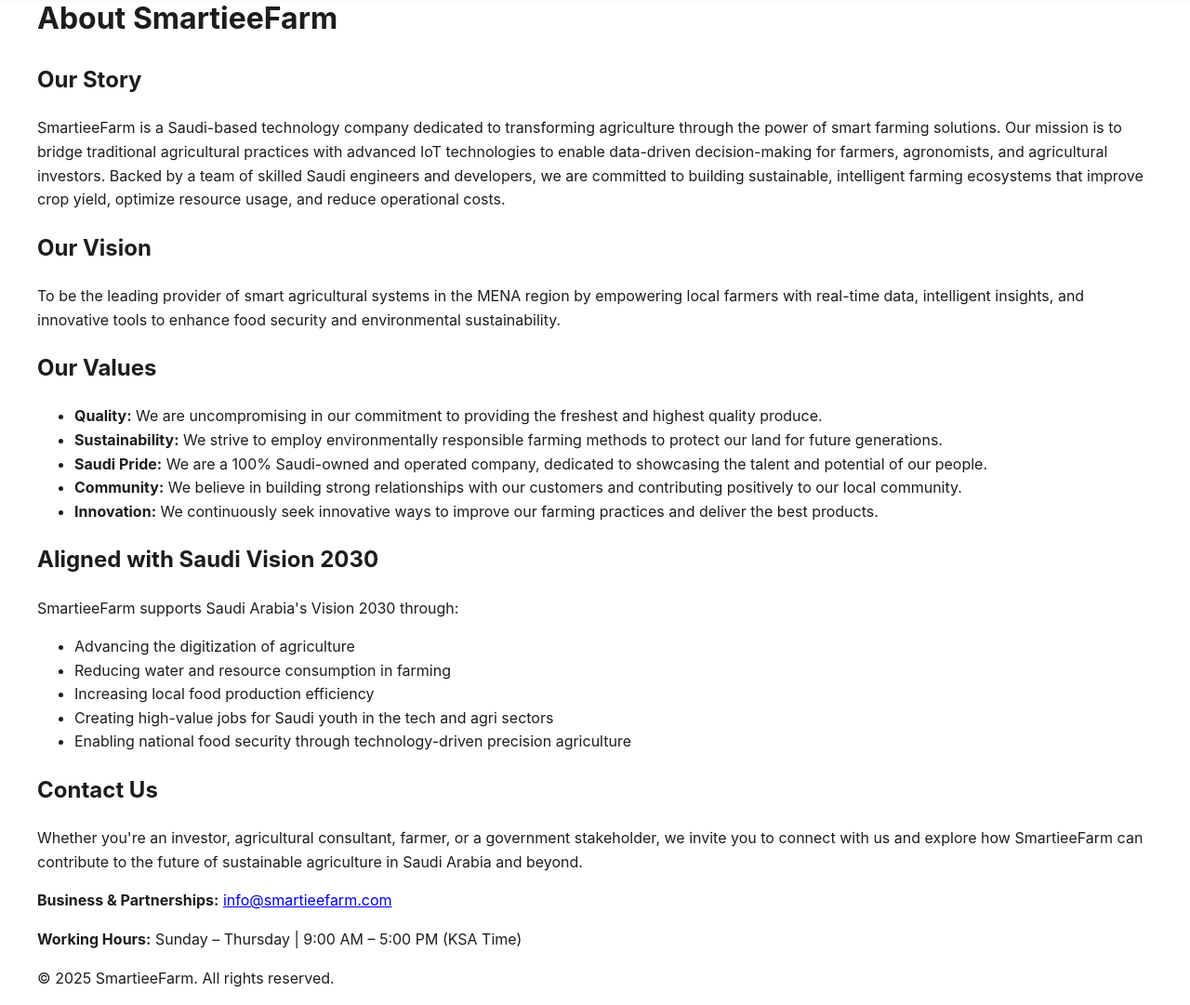
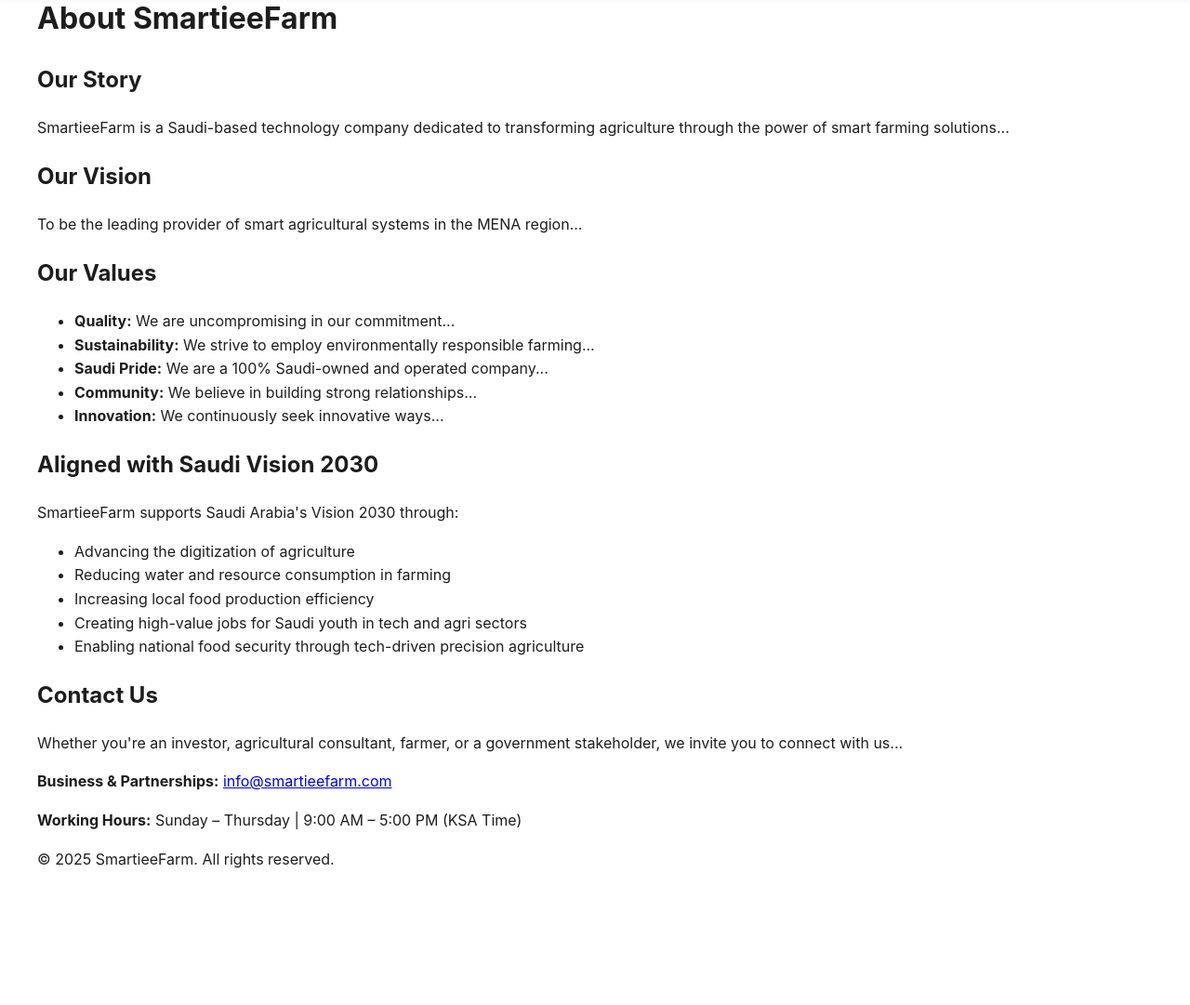
Before and after one commit to tyalzahrani94/basic-example, a Flask app: page /about in a window 1280 px wide. Shown: the part 87-1168 px from the top of the page at 93% size. After the commit the page ends 1021 px from the top, so only its background shows below. Run offline with Flask 3, Linux system fonts and the light colour scheme.

Commit message:
Update about.html

```diff
--- a/templates/about.html
+++ b/templates/about.html
@@ -4,20 +4,20 @@
     <meta charset="UTF-8">
     <meta name="viewport" content="width=device-width, initial-scale=1.0">
     <title>SmartieeFarm - About Us</title>
-    <link rel="stylesheet" href="style.css">
+    <link rel="stylesheet" href="{{ url_for('static', filename='css/style.css') }}">
 </head>
 <body>
     <header>
         <div class="container">
             <div class="logo">
-                <a href="index1.html">
-                    <img src="source/1-removebg-preview.png" alt="SmartieeFarm Logo">
+                <a href="{{ url_for('home') }}">
+                    <img src="{{ url_for('static', filename='images/1-removebg-preview.png') }}" alt="SmartieeFarm Logo">
                     SmartieeFarm
                 </a>
             </div>
             <nav>
                 <ul>
-                    <li><a href="index1.html">Home</a></li>
+                    <li><a href="{{ url_for('home') }}">Home</a></li>
                     <li><a href="products.html">Products</a></li>
                     <li class="current"><a href="about.html">About Us</a></li>
                     <li class="lang-switch"><a href="about-ar.html" onclick="switchToArabic(); return false;">العربية</a></li>
@@ -31,22 +31,22 @@
 
         <section class="our-story">
             <h2>Our Story</h2>
-            <p>SmartieeFarm is a Saudi-based technology company dedicated to transforming agriculture through the power of smart farming solutions. Our mission is to bridge traditional agricultural practices with advanced IoT technologies to enable data-driven decision-making for farmers, agronomists, and agricultural investors. Backed by a team of skilled Saudi engineers and developers, we are committed to building sustainable, intelligent farming ecosystems that improve crop yield, optimize resource usage, and reduce operational costs.</p>
+            <p>SmartieeFarm is a Saudi-based technology company dedicated to transforming agriculture through the power of smart farming solutions...</p>
         </section>
 
         <section class="our-vision">
             <h2>Our Vision</h2>
-            <p>To be the leading provider of smart agricultural systems in the MENA region by empowering local farmers with real-time data, intelligent insights, and innovative tools to enhance food security and environmental sustainability.</p>
+            <p>To be the leading provider of smart agricultural systems in the MENA region...</p>
         </section>
 
         <section class="our-values">
             <h2>Our Values</h2>
             <ul>
-                <li><strong>Quality:</strong> We are uncompromising in our commitment to providing the freshest and highest quality produce.</li>
-                <li><strong>Sustainability:</strong> We strive to employ environmentally responsible farming methods to protect our land for future generations.</li>
-                <li><strong>Saudi Pride:</strong> We are a 100% Saudi-owned and operated company, dedicated to showcasing the talent and potential of our people.</li>
-                <li><strong>Community:</strong> We believe in building strong relationships with our customers and contributing positively to our local community.</li>
-                <li><strong>Innovation:</strong> We continuously seek innovative ways to improve our farming practices and deliver the best products.</li>
+                <li><strong>Quality:</strong> We are uncompromising in our commitment...</li>
+                <li><strong>Sustainability:</strong> We strive to employ environmentally responsible farming...</li>
+                <li><strong>Saudi Pride:</strong> We are a 100% Saudi-owned and operated company...</li>
+                <li><strong>Community:</strong> We believe in building strong relationships...</li>
+                <li><strong>Innovation:</strong> We continuously seek innovative ways...</li>
             </ul>
         </section>
 
@@ -57,16 +57,15 @@
                 <li>Advancing the digitization of agriculture</li>
                 <li>Reducing water and resource consumption in farming</li>
                 <li>Increasing local food production efficiency</li>
-                <li>Creating high-value jobs for Saudi youth in the tech and agri sectors</li>
-                <li>Enabling national food security through technology-driven precision agriculture</li>
+                <li>Creating high-value jobs for Saudi youth in tech and agri sectors</li>
+                <li>Enabling national food security through tech-driven precision agriculture</li>
             </ul>
         </section>
 
         <section class="contact-us">
             <h2>Contact Us</h2>
-            <p>Whether you're an investor, agricultural consultant, farmer, or a government stakeholder, we invite you to connect with us and explore how SmartieeFarm can contribute to the future of sustainable agriculture in Saudi Arabia and beyond.</p>
-            <p><strong>Business & Partnerships:</strong> <a href="mailto:info@smartieefarm.com">
-                info@smartieefarm.com</a></p>
+            <p>Whether you're an investor, agricultural consultant, farmer, or a government stakeholder, we invite you to connect with us...</p>
+            <p><strong>Business & Partnerships:</strong> <a href="mailto:info@smartieefarm.com">info@smartieefarm.com</a></p>
             <p><strong>Working Hours:</strong> Sunday – Thursday | 9:00 AM – 5:00 PM (KSA Time)</p>
         </section>
     </main>
@@ -79,20 +78,13 @@
 
     <script>
         function switchToArabic() {
-            // Store language preference
             localStorage.setItem('preferredLanguage', 'ar');
             document.cookie = 'preferredLanguage=ar; path=/; max-age=31536000';
-
-            // Redirect to Arabic version
             window.location.href = 'about-ar.html';
         }
 
-        // Check for preferred language on load
         document.addEventListener('DOMContentLoaded', function() {
-            const preferredLanguage = localStorage.getItem('preferredLanguage') ||
-                                   getCookie('preferredLanguage');
-
-            // Redirect to Arabic version if preferred
+            const preferredLanguage = localStorage.getItem('preferredLanguage') || getCookie('preferredLanguage');
             if (preferredLanguage === 'ar' && !window.location.pathname.includes('-ar.html')) {
                 window.location.href = 'about-ar.html';
             }
```
